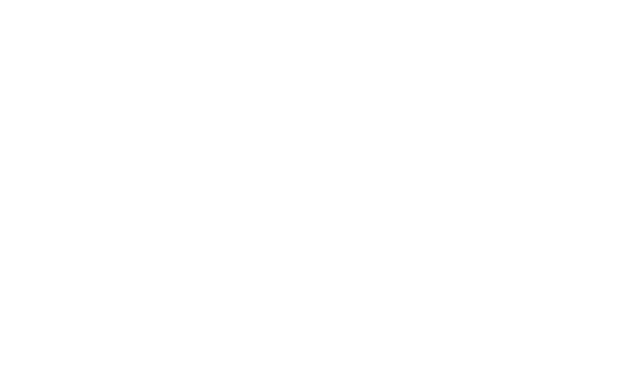
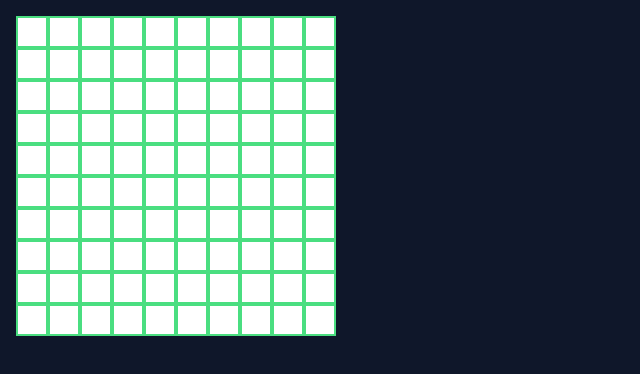
Before and after one commit to alexamy/slack-emoji-painter, a React (Vite) app: page / in a window 1280 px wide. Shown: the top 374 px of the page, without its empty margins (0-640 px from the left). Built offline with nearby package versions, Linux system fonts and the light colour scheme.

Commit message:
add grid

```diff
--- a/src/app/App.tsx
+++ b/src/app/App.tsx
@@ -1,3 +1,25 @@
-export default function App() {
-	return <div></div>;
+import { useAppStore } from './store';
+
+export function App() {
+	const width = useAppStore((state) => state.width);
+	const height = useAppStore((state) => state.height);
+
+	const rows = [...Array(height).keys()].map((row) => {
+		const elements = [...Array(width).keys()].map((column) => {
+			return (
+				<div
+					key={column}
+					className="h-8 w-8 border-2 border-green-400 bg-white"
+				></div>
+			);
+		});
+
+		return (
+			<div key={row} className="flex">
+				{elements}
+			</div>
+		);
+	});
+
+	return <div className="h-screen w-screen bg-slate-900 p-4">{rows}</div>;
 }
--- a/src/app/store.ts
+++ b/src/app/store.ts
@@ -7,7 +7,7 @@ export interface State {
 	height: number;
 }
 
-export const useStore = create(
+export const useAppStore = create(
 	devtools(
 		persist(
 			immer<State>(() => ({
@@ -19,6 +19,15 @@ export const useStore = create(
 	)
 );
 
-export function action() {
-	useStore.setState((state) => {});
+export function setWidth({
+	width,
+	height,
+}: {
+	width?: number;
+	height?: number;
+}) {
+	useAppStore.setState((state) => {
+		if (width) state.width = width;
+		if (height) state.height = height;
+	});
 }
--- a/src/main.tsx
+++ b/src/main.tsx
@@ -1,6 +1,6 @@
 import React from 'react';
 import ReactDOM from 'react-dom/client';
-import App from './app/App';
+import { App } from './app/App';
 import './index.css';
 
 ReactDOM.createRoot(document.getElementById('root') as HTMLElement).render(
```
